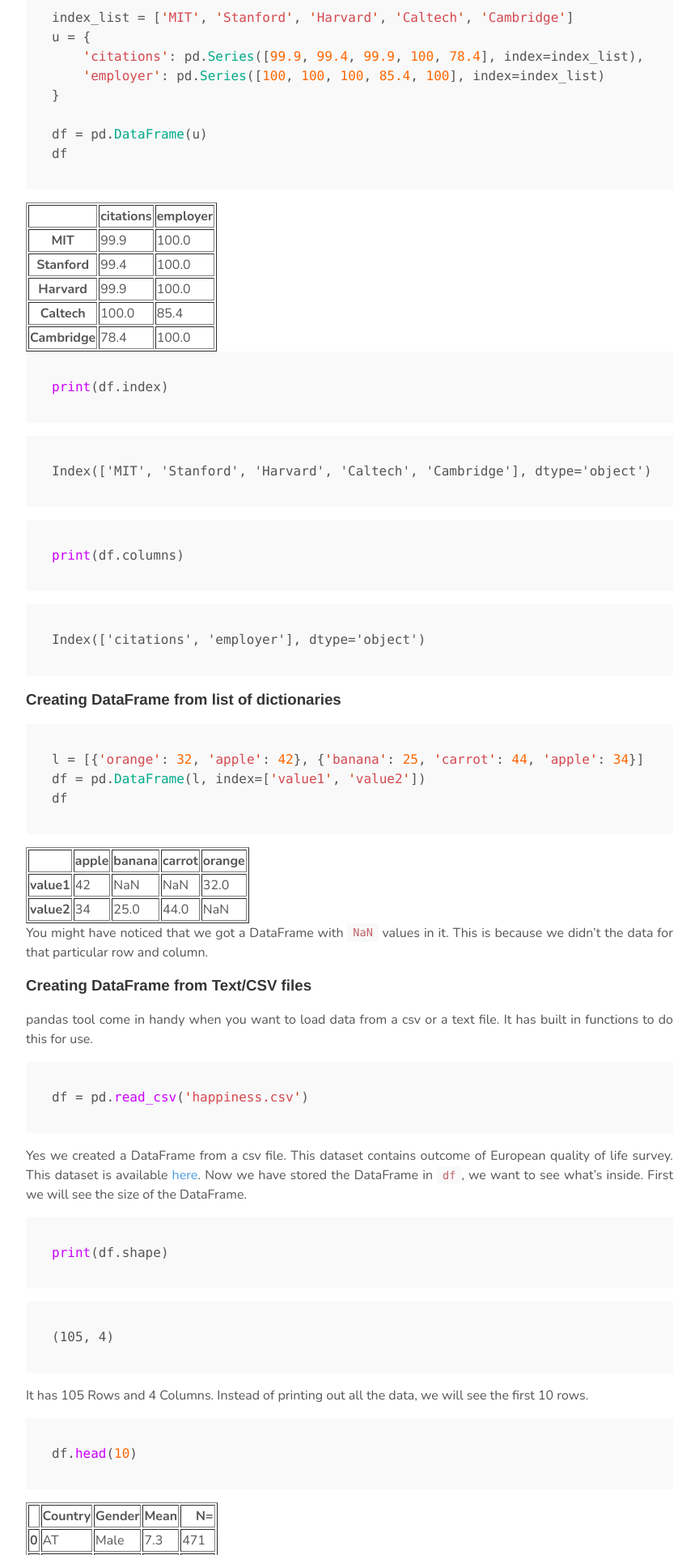
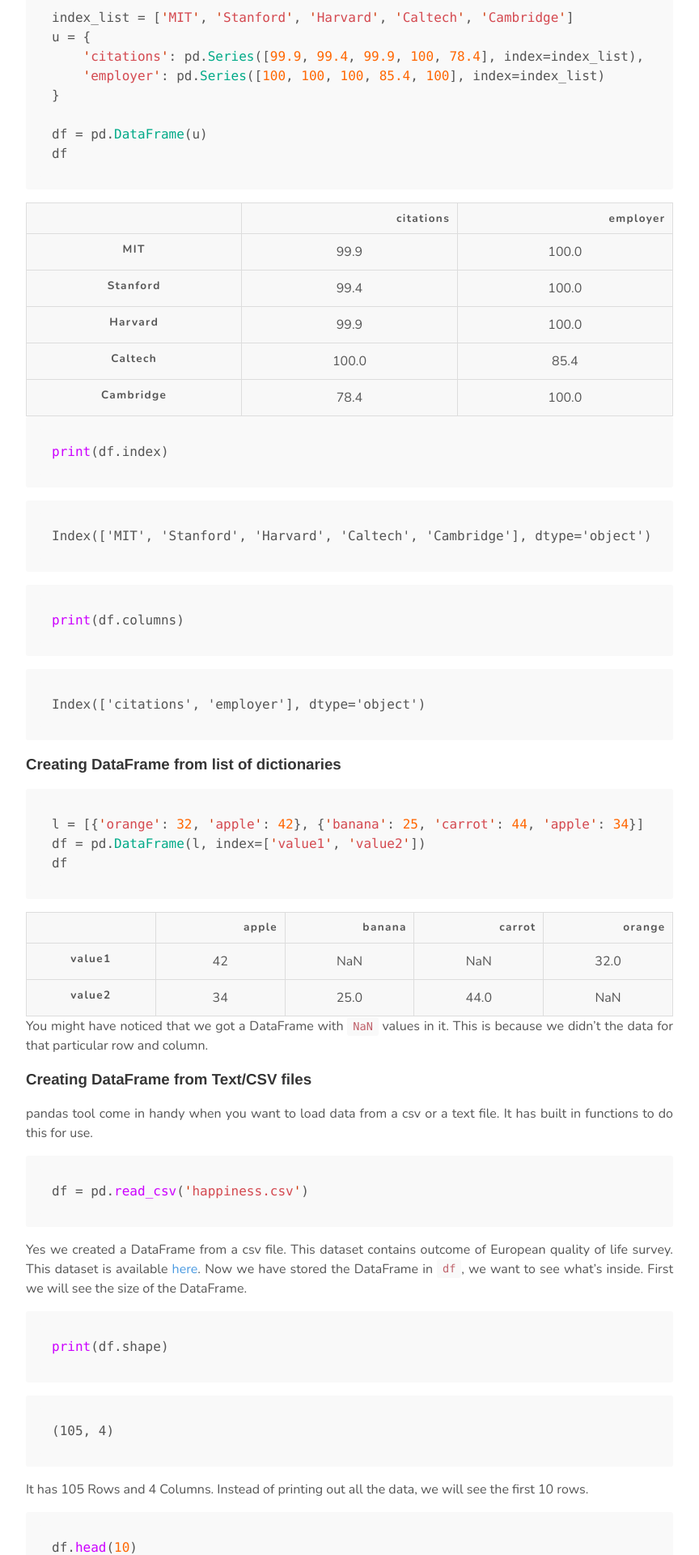
Before and after one commit to mubaris/website, a Jekyll site: the page built from _posts/2017-09-25-python-data-analysis-with-pandas.md, in a window 1280 px wide. Shown: the part 3064-4984 px from the top of the page at 81% size, without its empty margins (208-1072 px from the left). Built offline with Jekyll 4.4.1, drawn with Linux system fonts in a browser that asks for light colours.

Commit message:
Table Styles

```diff
--- a/_sass/_base.scss
+++ b/_sass/_base.scss
@@ -63,3 +63,71 @@ img {
 td {
   vertical-align: top;
 }
+
+table {
+  border: 1px solid #ccc;
+  border-collapse: collapse;
+  margin: 0;
+  padding: 0;
+  width: 100%;
+  table-layout: fixed;
+}
+table caption {
+  font-size: 1.5em;
+  margin: .5em 0 .75em;
+}
+table tr {
+  background: #f8f8f8;
+  border: 1px solid #ddd;
+  padding: .35em;
+}
+table th,
+table td {
+  padding: .625em;
+  text-align: center;
+}
+table th {
+  font-size: .85em;
+  letter-spacing: .1em;
+}
+@media screen and (max-width: 600px) {
+  table {
+    border: 0;
+  }
+  table caption {
+    font-size: 1.3em;
+  }
+  table thead {
+    border: none;
+    clip: rect(0 0 0 0);
+    height: 1px;
+    margin: -1px;
+    overflow: hidden;
+    padding: 0;
+    position: absolute;
+    width: 1px;
+  }
+  table tr {
+    border-bottom: 3px solid #ddd;
+    display: block;
+    margin-bottom: .625em;
+  }
+  table td {
+    border-bottom: 1px solid #ddd;
+    display: block;
+    font-size: .8em;
+    text-align: right;
+  }
+  table td:before {
+    /*
+    * aria-label has no advantage, it won't be read inside a table
+    content: attr(aria-label);
+    */
+    content: attr(data-label);
+    float: left;
+    font-weight: bold;
+  }
+  table td:last-child {
+    border-bottom: 0;
+  }
+}
```
